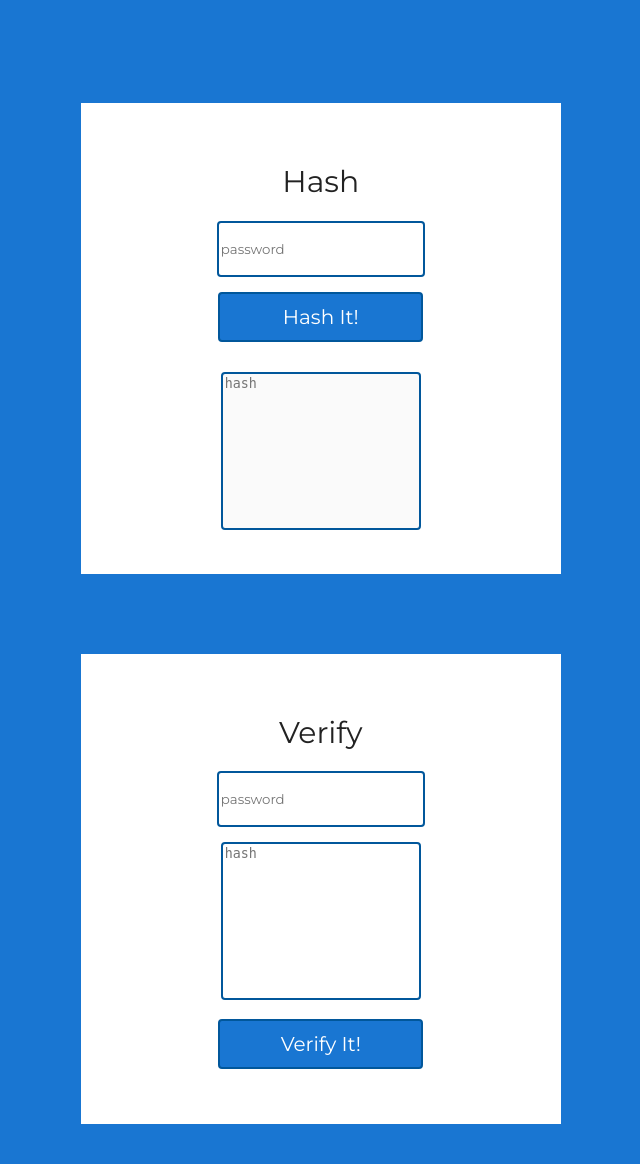
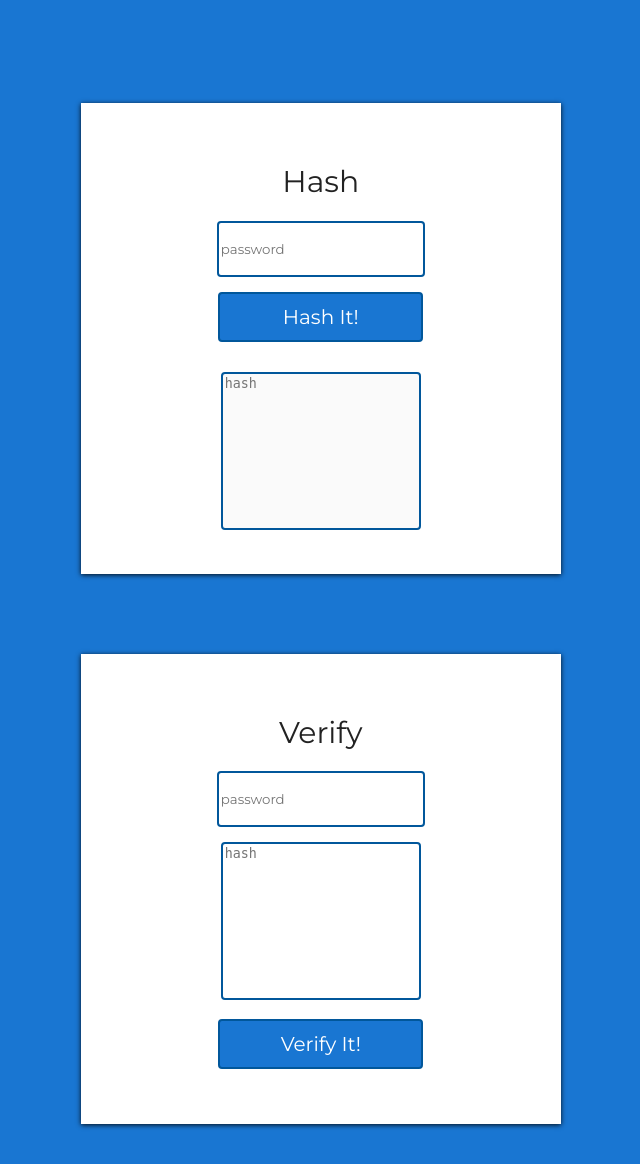
Before and after one commit to stefan-gherman/Password-KItchen, a Flask app: page / in a window 1280 px wide. Shown: the part 113-1277 px from the top of the page, without its empty margins (220-860 px from the left). Run offline with Flask 2, Linux system fonts and the light colour scheme.

Commit message:
Add box shadow to card boxes.

```diff
--- a/static/css/styles.css
+++ b/static/css/styles.css
@@ -24,6 +24,7 @@ header{
     float: left;
     padding:40px;
     text-align:center;
+    box-shadow: 0 1px 5px rgba(0, 0, 0, .9)
 }
 
 #card_box h1{
```
